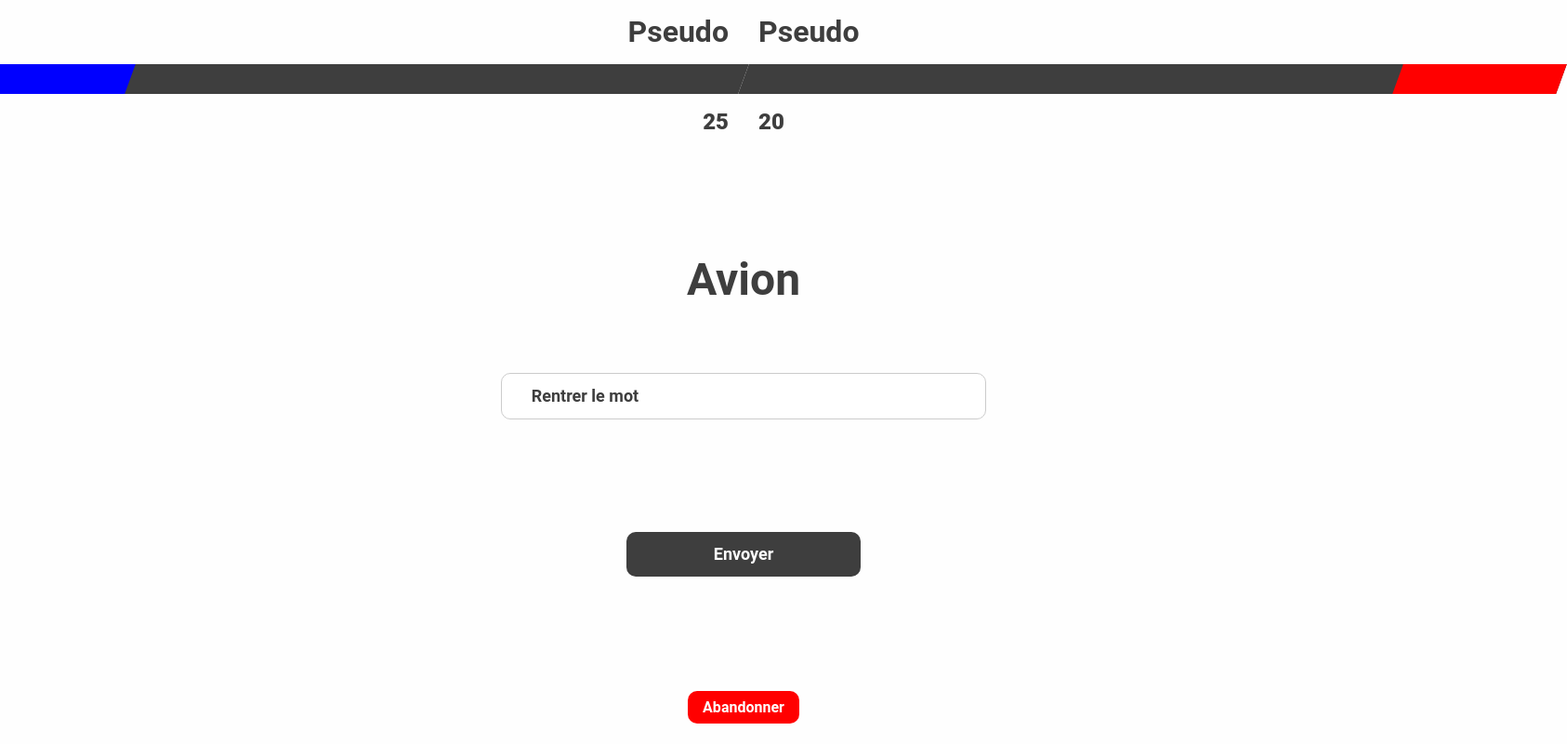
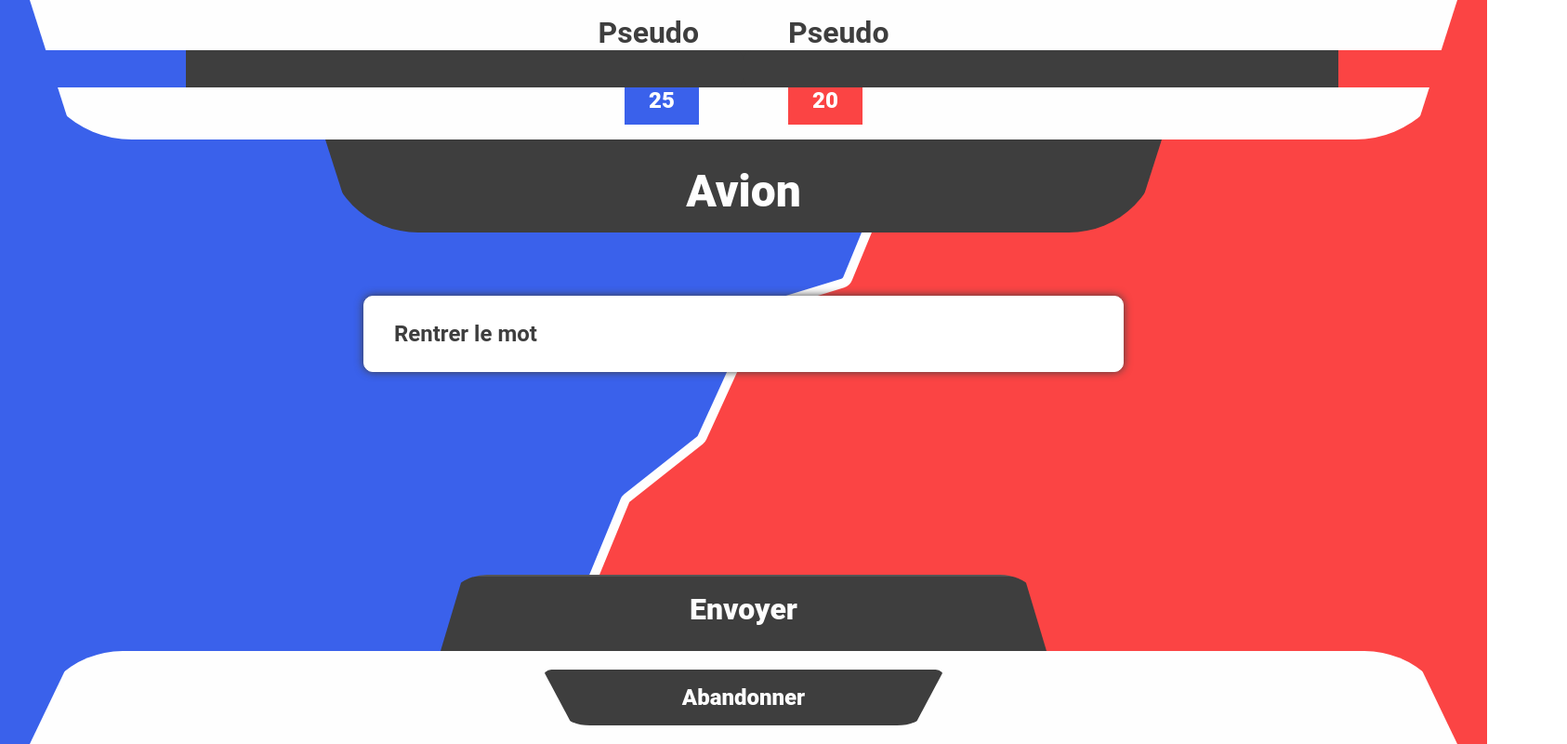
Before and after one commit to evanferron/RacingGame, an Electron app: page appRacingGame/html/speedTyping.html in a window 1600 px wide. Shown: the whole page at 93% size, 1686 px wide, since content can reach past the window. Drawn offline with Linux system fonts and the light colour scheme.

Commit message:
:lipstick: | improve page speedTyping

```diff
--- a/appRacingGame/css/speedTyping.css
+++ b/appRacingGame/css/speedTyping.css
@@ -13,18 +13,27 @@ body {
   flex-direction: column;
   justify-content: center;
   align-items: center;
-  background-color: #fefefe;
+  background-image: url(../img/FD_Game.svg);
+  background-size: cover;
+  background-position: center;
 }
 
 /* --- Header --- */
 
 header {
-  width: 100%;
-  height: 20vh;
+  top: 0;
+  position: fixed;
+  left: 50%;
+  transform: translateX(-50%);
+  height: 0;
+  width: 90vw;
+  border-top: 9.375rem solid #fefefe;
+  border-left: 3vw solid transparent;
+  border-right: 3vw solid transparent;
+  border-bottom-left-radius: 110px;
+  border-bottom-right-radius: 110px;
   display: flex;
-  justify-content: center;
   align-items: center;
-  background-color: #fefefe;
 }
 
 header .infosPlayer {
@@ -32,41 +41,46 @@ header .infosPlayer {
   flex-direction: column;
   justify-content: center;
   width: 50%;
+  height: 9.375rem;
 }
 
 header #infosPlayer1 {
   align-items: flex-end;
+  position: absolute;
+  bottom: 0;
 }
 
 header #infosPlayer2 {
   align-items: flex-start;
+  position: absolute;
+    bottom: 0;
+    right: 0;
 }
 
 header .infosPlayer .pseudo {
   font-size: 2rem;
-  margin: 0 1rem;
+  margin: 0 3rem;
   color: #3e3e3e;
 }
 
 header .infosPlayer .progressionBarre {
-  width: 55rem;
-  height: 2rem;
+  width: 50rem;
+  height: 2.5rem;
   background-color: #3e3e3e;
-  margin: 1rem 0;
-  transform: skew(-20deg);
   appearance: none;
 }
 
 header .infosPlayer .progressionBarre::-webkit-progress-bar {
   background-color: #3e3e3e;
+  border-radius: 10px;
 }
 
 header .infosPlayer #progress1::-webkit-progress-value {
-  background-color: blue;
+  background-color: #3A61EB;
 }
 
 header .infosPlayer #progress2::-webkit-progress-value {
-  background-color: red;
+  background-color: #FB4444;
 }
 
 header .infosPlayer #progress2 {
@@ -75,9 +89,21 @@ header .infosPlayer #progress2 {
 
 header .infosPlayer .points {
   font-size: 1.5rem;
-  margin: 0 1rem;
-  font-weight: 800;
-  color: #3e3e3e;
+    margin: 0 3rem;
+    font-weight: 800;
+    background-color: #3E3E3E;
+    color: #fefefe;
+    height: 2.5rem;
+    width: 5rem;
+    text-align: center;
+}
+
+header .infosPlayer #pointsPlayer1 {
+  background-color: #3A61EB;
+}
+
+header .infosPlayer #pointsPlayer2 {
+  background-color: #FB4444;
 }
 
 /* --- Main --- */
@@ -85,7 +111,7 @@ header .infosPlayer .points {
 main {
   width: 100%;
   height: 70vh;
-  background-color: #fefefe;
+  background: none;
   display: flex;
   justify-content: center;
   align-items: center;
@@ -96,75 +122,123 @@ main .game {
   flex-direction: column;
   align-items: center;
   justify-content: space-evenly;
-  width: 36.784vw;
-  height: 60vh;
+  width: 80vw;
+  height: 70vh;
 }
 
 main .game .words {
-  display: flex;
-  align-items: center;
-  justify-content: center;
-  width: 21vw;
-  height: 10vh;
-  color: #3e3e3e;
-  background-color: #fefefe;
+  top: 9.37rem;
+    position: absolute;
+    left: 50%;
+    transform: translateX(-50%);
+    height: 0;
+    width: 52.25rem;
+    border-top: 6.25rem solid #3e3e3e;
+    color: #fefefe;
+    border-left: 2rem solid transparent;
+    border-right: 2rem solid transparent;
+    border-bottom-left-radius: 110px;
+    border-bottom-right-radius: 110px;
+    display: flex;
+    align-items: flex-end;
+    justify-content: center;
+}
+
+main .game .words h2 {
+  position: relative;
   font-size: 3rem;
-  font-weight: 700;
-  font-weight: bold;
+  color: #fefefe;
+  font-weight: 800;
+  bottom: 1rem;
 }
 
 main .game input {
-  width: 31.529vw;
-  height: 6vh;
-  border: 1px solid #ccc;
+  position: absolute;
+  transform: translateY(-50%);
+  width: 50rem;
+  height: 5rem;
+  border: 1px solid #fefefe;
   border-radius: 10px;
   outline: none;
   color: #3e3e3e;
-  font-size: 1.125rem;
+  font-size: 1.5rem;
   font-weight: bold;
   padding-left: 1rem;
+  box-shadow: 0 0 10px #3e3e3e;
 }
 
 main .game input::placeholder {
   color: #3e3e3e;
-  font-size: 1.125rem;
+  font-size: 1.5rem;
   font-weight: bold;
   padding-left: 1rem;
 }
 
 main .game .btn-submit {
-  width: 15.765vw;
-  height: 6vh;
-  border: none;
-  outline: none;
-  background-color: #3e3e3e;
+  bottom: 6.25rem;
+  position: absolute;
+  left: 50%;
+  transform: translateX(-50%);
+  height: 0;
+  width: 40.75rem;
+  border-bottom: 5rem solid #3e3e3e;
+  border-left: 1.5rem solid transparent;
+  border-right: 1.5rem solid transparent;
+  border-top-left-radius: 50px;
+  border-top-right-radius: 50px;
+  background: none;
+  cursor: pointer;
+  display: flex;
+    align-items: flex-start;
+    justify-content: center;
+}
+
+main .game .btn-submit span {
+  position: relative;
+  font-size: 2rem;
   color: #fefefe;
-  font-size: 1.125rem;
-  font-weight: 700;
-  cursor: pointer;
-  border-radius: 10px;
-  display: flex;
-  align-items: center;
-  justify-content: center;
+  font-weight: 800;
+  top: 1rem;
 }
 
 /* --- Footer --- */
 
 footer {
-  width: 100%;
-  height: 10vh;
-  display: flex;
-  justify-content: center;
-  align-items: center;
-  background-color: #fefefe;
+  bottom: 0;
+  position: fixed;
+  left: 50%;
+  transform: translateX(-50%);
+  height: 0;
+  width: 90vw;
+  border-bottom: 6.25rem solid #fefefe;
+  border-left: 3vw solid transparent;
+  border-right: 3vw solid transparent;
+  border-top-left-radius: 110px;
+  border-top-right-radius: 110px;
 }
 
 footer .btn-quit {
+  top: 1.25rem;
+  position: absolute;
+  left: 50%;
+  transform: translateX(-50%);
+  height: 0;
+  width: 23rem;
+  border-top: 3.75rem solid #3e3e3e;
+  border-left: 2rem solid transparent;
+  border-right: 2rem solid transparent;
+  border-radius: 20px;
+  border-bottom-left-radius: 110px;
+  border-bottom-right-radius: 110px;
+  display: flex;
+    align-items: flex-end;
+    justify-content: center;
+}
+
+footer .btn-quit span {
+  position: relative;
+  font-size: 1.5rem;
   color: #fefefe;
-  background-color: red;
-  padding: 0.5rem 1rem;
-  font-size: 1rem;
-  font-weight: 700;
-  font-weight: bold;
-  border-radius: 10px;
+  font-weight: 800;
+  bottom: 1rem;
 }
--- a/appRacingGame/html/speedTyping.html
+++ b/appRacingGame/html/speedTyping.html
@@ -39,7 +39,7 @@
     <main>
       <form class="game" method="post">
         <!--action="http://localhost:3000/api/speedTyping"> -->
-        <h2 class="words" id="word" aria-label="Le mot est">Avion</h2>
+        <div class="words"><h2  id="word" aria-label="Le mot est">Avion</h2></div>
         <input
           type="text"
           class="input"
@@ -52,7 +52,7 @@
           aria-label="error message word"
         ></span>
         <button class="btn-submit" id="btn-submit" aria-label="Valider">
-          Envoyer
+          <span>Envoyer</span>
         </button>
       </form>
     </main>
@@ -62,7 +62,7 @@
         class="btn-quit"
         id="btn-quit"
         aria-label="Bouton Quiter"
-        >Abandonner
+        ><span>Abandonner</span>
       </a>
     </footer>
   </body>
```
Also changed, not shown: appRacingGame/img/FD_Game.svg (added).
